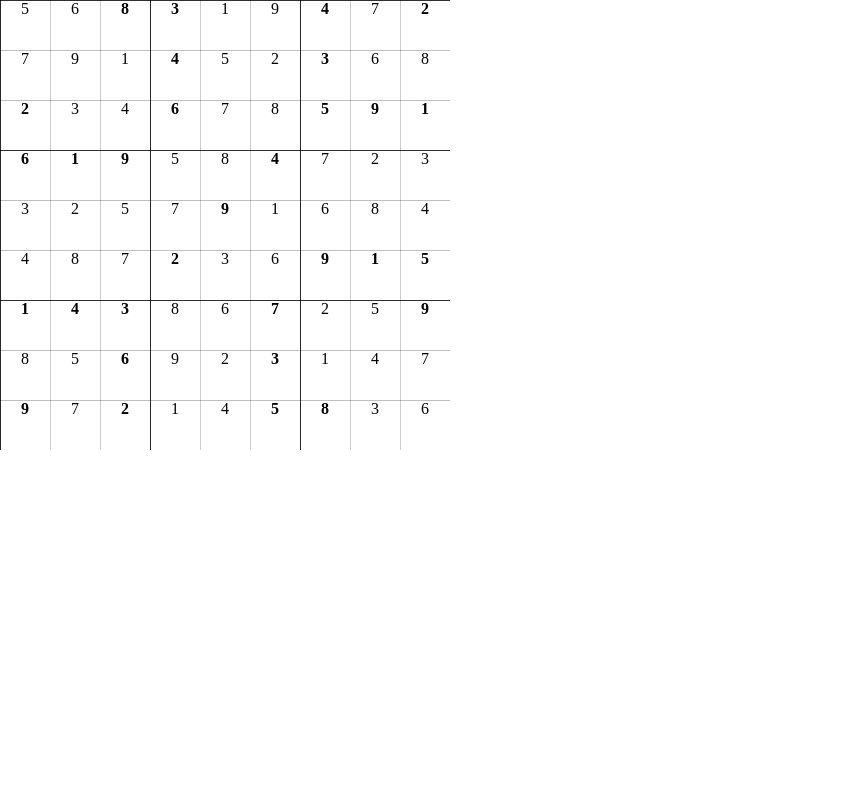
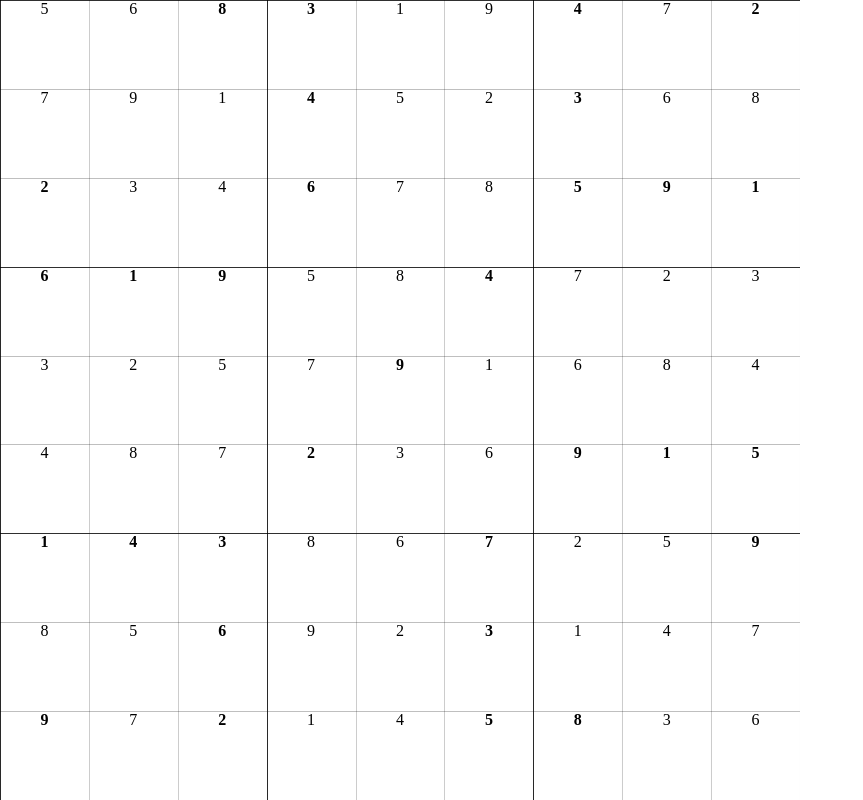
Before and after one commit to firecow/suduko-solver, a plain HTML site: page index.html in a window 1280 px wide. Shown: the whole page, without its empty margins (0-863 px from the left). Drawn offline with Linux system fonts and the light colour scheme.

Commit message:
Made boxes and fields adapt to window resizing.

```diff
--- a/index.html
+++ b/index.html
@@ -1,6 +1,12 @@
 <html>
 <head>
     <script src="/main.js"></script>
+    <style>
+        html, body {
+            margin: 0;
+            height: 100%;
+        }
+    </style>
 </head>
 <body>
 <div id="sudoku"></div>
--- a/main.js
+++ b/main.js
@@ -33,17 +33,7 @@ Sudoko.prototype.onWindowLoad = function() {
 
     for (var i = 0; i < this.difficulty * this.difficulty; i++) {
         var block = document.createElement('div');
-
         block.classList.add("block");
-
-        var posX = (i % this.difficulty) * this.difficulty * 50;
-        var posY = Math.floor(i / this.difficulty) * this.difficulty * 50;
-
-        block.style.width = (this.difficulty * 50) + "px";
-        block.style.height = (this.difficulty * 50) + "px";
-        block.style.left = posX + "";
-        block.style.top = posY + "";
-        block.style.position = "absolute";
         block.style.boxShadow = "inset 0.4px 0.4px 0.4px 0.4px #000";
         parent.appendChild(block);
     }
@@ -51,20 +41,19 @@ Sudoko.prototype.onWindowLoad = function() {
     for (var y = 0; y < this.difficulty * this.difficulty; y++) {
         for (var x = 0; x < this.difficulty * this.difficulty; x++) {
             var field = document.createElement('div');
-
             field.classList.add("field");
-
             field.dataset.x = x + "";
             field.dataset.y = y + "";
             field.dataset.given = String(this.given[y][x] !== 0);
             field.id = x + "x" + y;
+            field.style.verticalAlign = "middle";
             field.innerText = this.given[y][x] !== 0 ? this.given[y][x] : "";
+
             parent.appendChild(field);
         }
     }
 
     this.onResize();
-
     setTimeout(function() {
         this.doNextStep(0);
     }.bind(this), 0);
@@ -217,16 +206,23 @@ Sudoko.prototype.doNextStep = function(direction) {
 
 Sudoko.prototype.onResize = function() {
     var fields = document.getElementsByClassName("field");
+    var blocks = document.getElementsByClassName("block");
+    var bodyWidth = document.body.offsetWidth;
+    var bodyHeight = document.body.offsetHeight;
+    var cellSize = Math.min(bodyWidth, bodyHeight) / (this.difficulty * this.difficulty);
+    var i, posX, posY;
 
-    for (var i = 0; i < fields.length; i++) {
+    console.log(cellSize, bodyWidth, bodyHeight);
+
+    for (i = 0; i < fields.length; i++) {
         var field = fields[i];
-        var posX = field.dataset.x * 50;
-        var posY = field.dataset.y * 50;
+        posX = field.dataset.x * cellSize;
+        posY = field.dataset.y * cellSize;
         field.style.position = "absolute";
         field.style.left = posX + "";
         field.style.top = posY + "";
-        field.style.width = "50px";
-        field.style.height = "50px";
+        field.style.width = cellSize + "px";
+        field.style.height = cellSize + "px";
         field.style.textAlign = "center";
         field.style.verticalAlign = "middle";
         field.style.boxShadow = "inset 0.1px 0.1px 0.1px 0.1px #000";
@@ -234,7 +230,21 @@ Sudoko.prototype.onResize = function() {
             field.style.fontWeight = "bold";
         }
     }
+
+    for (i = 0; i < blocks.length; i++) {
+        var block = blocks[i];
+        posX = (i % this.difficulty) * this.difficulty * cellSize;
+        posY = Math.floor(i / this.difficulty) * this.difficulty * cellSize;
+
+        block.style.width = (this.difficulty * cellSize) + "px";
+        block.style.height = (this.difficulty * cellSize) + "px";
+        block.style.left = posX + "";
+        block.style.top = posY + "";
+        block.style.position = "absolute";
+    }
+
 };
 
 var sudoku = new Sudoko();
 window.addEventListener('load', sudoku.onWindowLoad.bind(sudoku));
+window.addEventListener('resize', sudoku.onResize.bind(sudoku));
```
